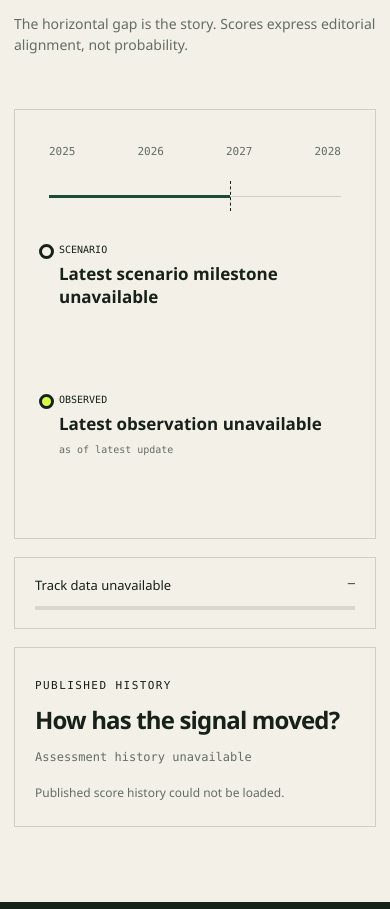
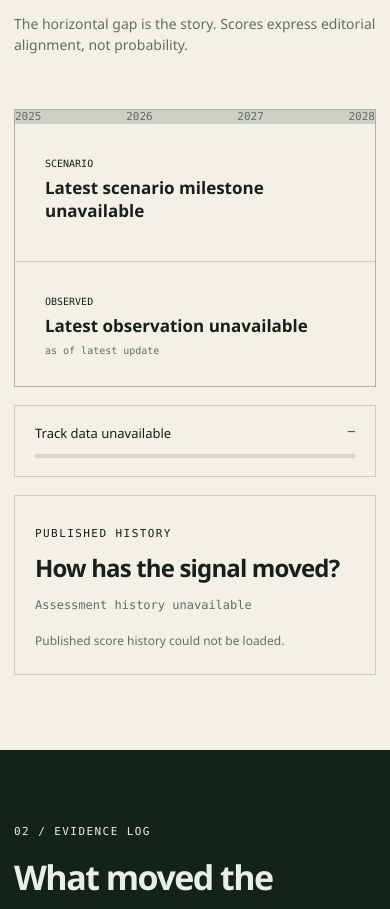
Before and after one commit to jemil-suleimanov/ai-2027-signal, a website: page public/index.html in a window 390 px wide. Shown: the part 1495-2404 px from the top of the page. Drawn offline with Linux system fonts and the light colour scheme; no server answers.

Commit message:
Complete honest comparison layout (2/3)

```diff
--- a/public/assets/resilience.css
+++ b/public/assets/resilience.css
@@ -173,6 +173,36 @@ footer {
   margin: 18px 0 0;
 }
 
+.timeline-card {
+  display: grid;
+  grid-template-columns: repeat(2, minmax(0, 1fr));
+  gap: 1px;
+  min-height: 0;
+  padding: 0;
+  background: var(--line);
+  overflow: visible;
+}
+
+.marker {
+  position: relative;
+  top: auto;
+  left: auto;
+  display: grid;
+  grid-template-columns: 84px minmax(0, 1fr);
+  gap: 8px 18px;
+  padding: 30px;
+  background: var(--paper);
+}
+
+.marker small {
+  grid-column: 2;
+}
+
+.scenario-marker::before,
+.reality-marker::before {
+  display: none;
+}
+
 @media (prefers-reduced-motion: reduce) {
   html {
     scroll-behavior: auto;
@@ -189,6 +219,19 @@ footer {
 }
 
 @media (max-width: 780px) {
+  .timeline-card {
+    grid-template-columns: 1fr;
+  }
+
+  .marker {
+    right: auto;
+    grid-template-columns: 1fr;
+  }
+
+  .marker small {
+    grid-column: 1;
+  }
+
   .nav {
     height: auto;
     min-height: 84px;
```
